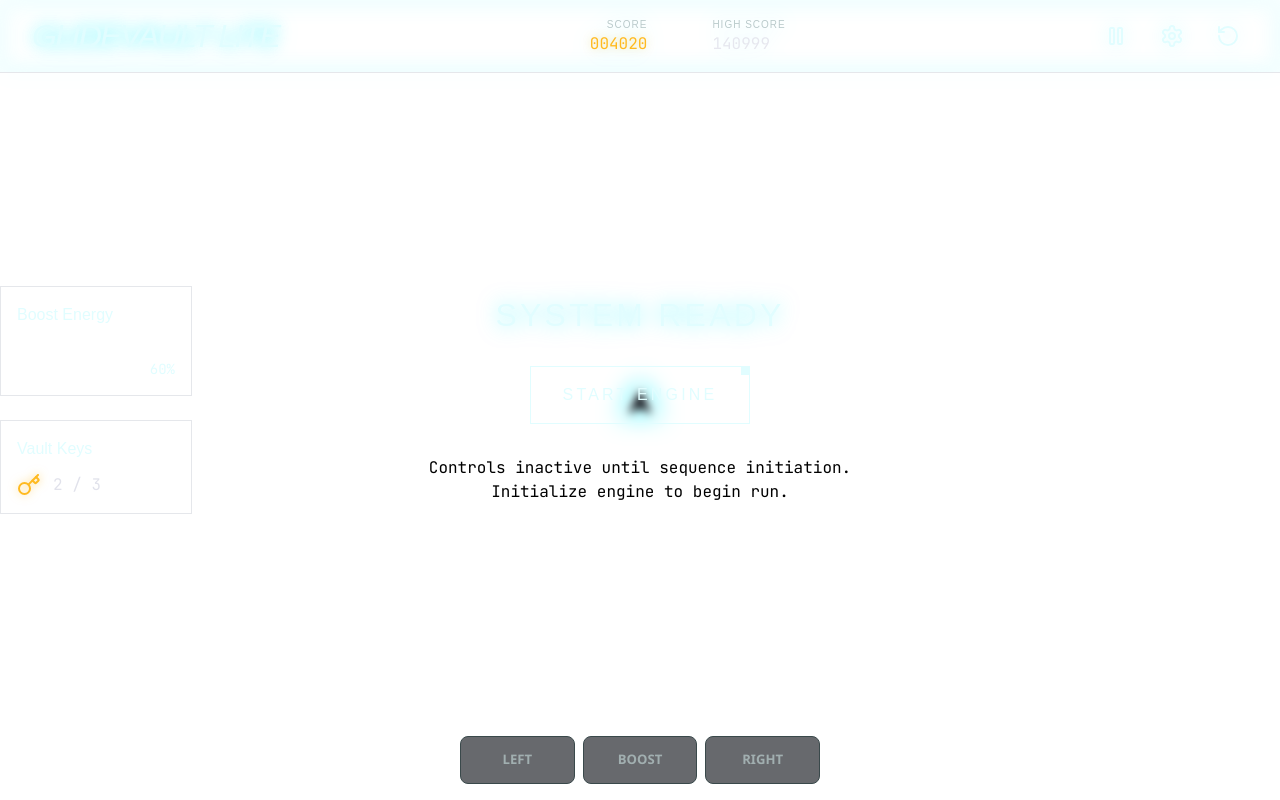
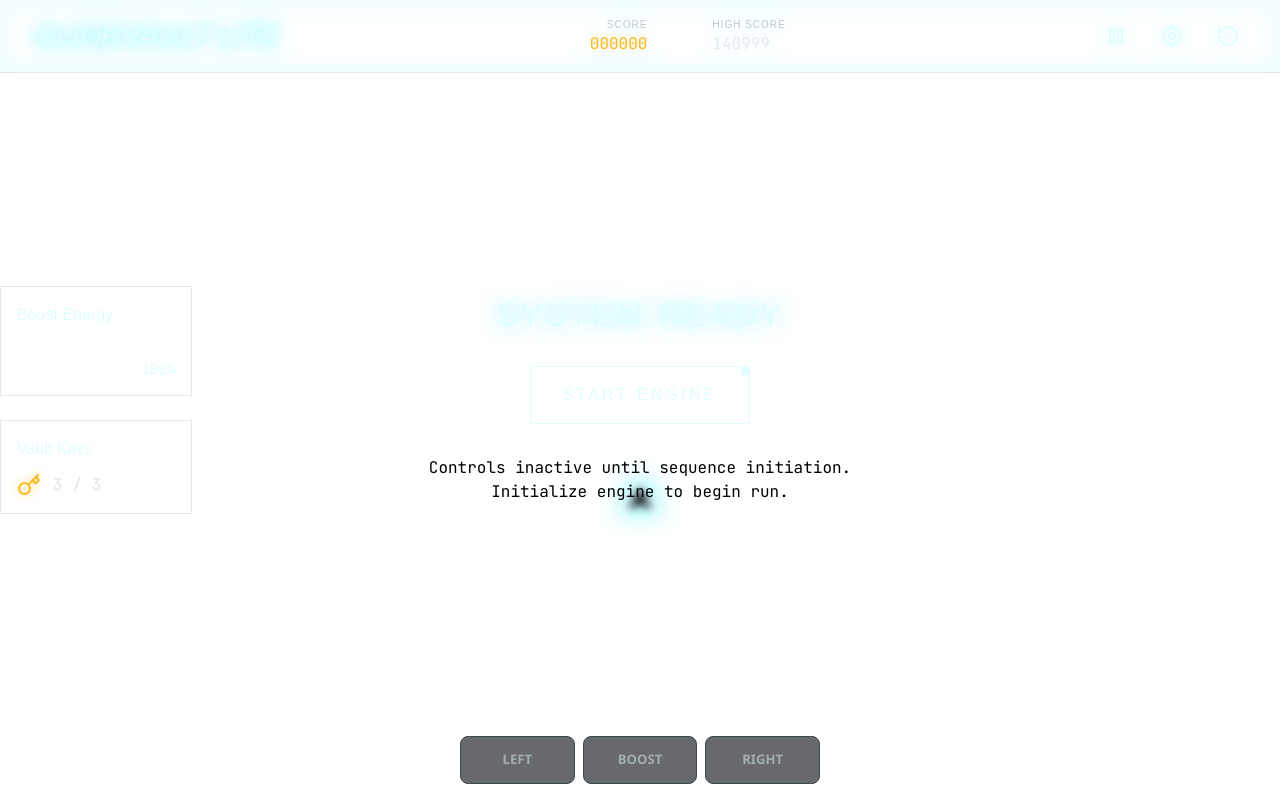
Before and after one commit to hikmetgulsesli/glidevault-lite-7eec20ca, a React (Vite) app: page / in a window 1280 px wide. Built offline with nearby package versions, Linux system fonts and the light colour scheme.

Commit message:
feat: US-002 - GlideVault Lite - Gameplay - GlideVault Lite screen

```diff
--- a/src/App.tsx
+++ b/src/App.tsx
@@ -10,6 +10,9 @@ import {
   type GlideVaultAppActions,
   type GlideVaultAppState,
 } from './features/glidevault-lite/glidevault-lite.store';
+import { PAUSE_GAME_ACTION_ID } from './features/surf-gameplay/act_pause_game';
+import { RESTART_GAME_ACTION_ID } from './features/surf-gameplay/act_restart_game';
+import { START_GAME_ACTION_ID } from './features/surf-gameplay/act_start_game';
 
 declare global {
   var app:
@@ -64,10 +67,10 @@ export default function App() {
 
   const gameplayActions = useMemo<Partial<Record<GameplayGlidevaultLiteActionId, () => void>>>(
     () => ({
-      'start-engine-1': actions.startEngine,
-      'pause-2': actions.togglePause,
+      [START_GAME_ACTION_ID]: actions.startEngine,
+      [PAUSE_GAME_ACTION_ID]: actions.togglePause,
       'settings-3': () => actions.setVisibleScreen('settings'),
-      'restart-alt-4': actions.restart,
+      [RESTART_GAME_ACTION_ID]: actions.restart,
     }),
     [actions],
   );
--- /dev/null
+++ b/src/features/surf-gameplay/act_pause_game.ts
@@ -0,0 +1,7 @@
+import type { GameplayGlidevaultLiteActionId } from '../../screens';
+
+export const PAUSE_GAME_ACTION_ID = 'pause-2' satisfies GameplayGlidevaultLiteActionId;
+
+export function actPauseGame(actions?: Partial<Record<GameplayGlidevaultLiteActionId, () => void>>) {
+  actions?.[PAUSE_GAME_ACTION_ID]?.();
+}
--- /dev/null
+++ b/src/features/surf-gameplay/act_restart_game.ts
@@ -0,0 +1,7 @@
+import type { GameplayGlidevaultLiteActionId } from '../../screens';
+
+export const RESTART_GAME_ACTION_ID = 'restart-alt-4' satisfies GameplayGlidevaultLiteActionId;
+
+export function actRestartGame(actions?: Partial<Record<GameplayGlidevaultLiteActionId, () => void>>) {
+  actions?.[RESTART_GAME_ACTION_ID]?.();
+}
--- /dev/null
+++ b/src/features/surf-gameplay/act_start_game.ts
@@ -0,0 +1,7 @@
+import type { GameplayGlidevaultLiteActionId } from '../../screens';
+
+export const START_GAME_ACTION_ID = 'start-engine-1' satisfies GameplayGlidevaultLiteActionId;
+
+export function actStartGame(actions?: Partial<Record<GameplayGlidevaultLiteActionId, () => void>>) {
+  actions?.[START_GAME_ACTION_ID]?.();
+}
--- a/src/screens/GameplayGlidevaultLite.tsx
+++ b/src/screens/GameplayGlidevaultLite.tsx
@@ -14,12 +14,25 @@ export type GameplayGlidevaultLiteActionId = "start-engine-1" | "pause-2" | "set
 
 export interface GameplayGlidevaultLiteProps {
   actions?: Partial<Record<GameplayGlidevaultLiteActionId, () => void>>;
-  runtime?: { player?: { lane?: number; position?: number }; obstacles?: Array<{ lane?: number; position?: number }>; shards?: Array<{ lane?: number; position?: number }>; score?: number; energy?: number; lives?: number; paused?: boolean };
+  runtime?: { player?: { lane?: number; position?: number }; obstacles?: Array<{ lane?: number; position?: number }>; shards?: Array<{ lane?: number; position?: number }>; score?: number; energy?: number; lives?: number; paused?: boolean; running?: boolean; difficulty?: string };
 
 }
 
 export function GameplayGlidevaultLite({ actions, runtime }: GameplayGlidevaultLiteProps) {
-  void runtime;
+  const score = runtime?.score ?? 0;
+  const highScore = Math.max(140999, score);
+  const energy = Math.max(0, Math.min(100, runtime?.energy ?? 100));
+  const lives = Math.max(0, runtime?.lives ?? 3);
+  const playerLane = Math.max(0, Math.min(2, runtime?.player?.lane ?? 1));
+  const playerPosition = Math.max(0, Math.min(100, runtime?.player?.position ?? 18));
+  const isRunning = runtime?.running === true && runtime?.paused !== true;
+  const engineStateLabel = runtime?.running ? (runtime.paused ? "Paused" : "Run Active") : "System Ready";
+  const startCopy = runtime?.running ? "Resume Run" : "Start Engine";
+  const energyCellOpacity = (index: number) => ({ opacity: energy >= (index + 1) * 20 ? 1 : 0.25 });
+  const lanePercent = 35 + playerLane * 15;
+  const playerOffsetX = (playerLane - 1) * 7.5;
+  const playerOffsetY = Math.max(-12, Math.min(12, 30 - playerPosition));
+
   return (
     <>
       {/* Playfield Background */}
@@ -27,8 +40,22 @@ export function GameplayGlidevaultLite({ actions, runtime }: GameplayGlidevaultL
       <div className="absolute inset-0 scanlines z-50 pointer-events-none opacity-30"></div>
       {/* Gameplay Canvas (The World) */}
       <main className="absolute inset-0 z-10 flex items-center justify-center">
+      {runtime?.obstacles?.map((obstacle, index) => (
+      <div
+      key={`obstacle-${index}`}
+      className="absolute hazard-marker z-10"
+      style={{ left: `${35 + Math.max(0, Math.min(2, obstacle.lane ?? 1)) * 15}%`, bottom: `${Math.max(8, Math.min(82, obstacle.position ?? 40))}%` }}
+      ></div>
+      ))}
+      {runtime?.shards?.map((shard, index) => (
+      <div
+      key={`shard-${index}`}
+      className="absolute w-3 h-3 rotate-45 bg-tertiary-fixed-dim drop-shadow-[0_0_8px_rgba(255,186,32,0.7)] z-10"
+      style={{ left: `${35 + Math.max(0, Math.min(2, shard.lane ?? 1)) * 15}%`, bottom: `${Math.max(8, Math.min(82, shard.position ?? 40))}%` }}
+      ></div>
+      ))}
       {/* Player Character (Glider) */}
-      <div className="relative w-12 h-12 flex items-center justify-center transform hover:scale-110 transition-transform duration-300 z-20">
+      <div className="relative w-12 h-12 flex items-center justify-center transform hover:scale-110 transition-transform duration-300 z-20" style={{ left: `${lanePercent - 50}%`, top: `${playerOffsetY}%`, translate: `${playerOffsetX}rem 0` }}>
       <svg className="w-full h-full text-primary drop-shadow-[0_0_12px_rgba(0,242,255,0.8)]" fill="none" viewBox="0 0 24 24" xmlns="http://www.w3.org/2000/svg">
       <path d="M12 2L2 22L12 17L22 22L12 2Z" fill="currentColor"></path>
       <path d="M12 7L6 19L12 16L18 19L12 7Z" fill="#10131a"></path>
@@ -37,10 +64,10 @@ export function GameplayGlidevaultLite({ actions, runtime }: GameplayGlidevaultL
       <div className="absolute -bottom-4 w-4 h-6 bg-gradient-to-b from-primary to-transparent rounded-full opacity-50 blur-sm"></div>
       </div>
       {/* Start Game Overlay */}
-      <div className="absolute inset-0 bg-surface-container-lowest/80 backdrop-blur-sm flex flex-col items-center justify-center z-30 transition-opacity duration-500" id="start-overlay">
-      <h2 className="font-headline-lg text-headline-lg text-primary tracking-widest uppercase mb-8 drop-shadow-[0_0_10px_rgba(0,242,255,0.5)]">System Ready</h2>
+      <div className="absolute inset-0 bg-surface-container-lowest/80 backdrop-blur-sm flex flex-col items-center justify-center z-30 transition-opacity duration-500" id="start-overlay" style={{ opacity: isRunning ? 0 : 1, pointerEvents: isRunning ? "none" : "auto" }}>
+      <h2 className="font-headline-lg text-headline-lg text-primary tracking-widest uppercase mb-8 drop-shadow-[0_0_10px_rgba(0,242,255,0.5)]">{engineStateLabel}</h2>
       <button className="group relative px-8 py-4 border border-primary text-primary font-label-caps text-label-caps uppercase tracking-[0.2em] transition-colors duration-300 hover:bg-primary hover:text-surface-container-lowest hover:drop-shadow-[0_0_15px_rgba(0,242,255,0.8)] overflow-hidden" type="button" data-action-id="start-engine-1" onClick={actions?.["start-engine-1"]}>
-      <span className="relative z-10">Start Engine</span>
+      <span className="relative z-10">{startCopy}</span>
       {/* Data bit corner decoration */}
       <div className="absolute top-0 right-0 w-2 h-2 bg-primary transform group-hover:bg-surface-container-lowest transition-colors"></div>
       </button>
@@ -64,12 +91,12 @@ export function GameplayGlidevaultLite({ actions, runtime }: GameplayGlidevaultL
       <div className="flex gap-8">
       <div className="flex flex-col items-end">
       <span className="font-label-caps text-label-caps text-on-surface-variant uppercase tracking-widest text-[10px]">Score</span>
-      <span className="font-hud-data text-hud-data text-tertiary-fixed-dim glitch-hover drop-shadow-[0_0_5px_rgba(255,186,32,0.4)]">004020</span>
+      <span className="font-hud-data text-hud-data text-tertiary-fixed-dim glitch-hover drop-shadow-[0_0_5px_rgba(255,186,32,0.4)]">{score.toString().padStart(6, "0")}</span>
       </div>
       <div className="w-px h-8 bg-primary/30"></div>
       <div className="flex flex-col items-start">
       <span className="font-label-caps text-label-caps text-on-surface-variant uppercase tracking-widest text-[10px]">High Score</span>
-      <span className="font-hud-data text-hud-data text-on-surface opacity-80">140999</span>
+      <span className="font-hud-data text-hud-data text-on-surface opacity-80">{highScore.toString().padStart(6, "0")}</span>
       </div>
       </div>
       </div>
@@ -98,13 +125,13 @@ export function GameplayGlidevaultLite({ actions, runtime }: GameplayGlidevaultL
       <div className="absolute top-0 right-0 w-2 h-2 bg-primary/50"></div>
       <h3 className="font-label-caps text-label-caps text-primary mb-3">Boost Energy</h3>
       <div className="flex gap-1 h-3 w-full">
-      <div className="flex-1 bg-primary/80 box-shadow-[0_0_5px_rgba(0,242,255,0.5)]"></div>
-      <div className="flex-1 bg-primary/80 box-shadow-[0_0_5px_rgba(0,242,255,0.5)]"></div>
-      <div className="flex-1 bg-primary/80 box-shadow-[0_0_5px_rgba(0,242,255,0.5)]"></div>
-      <div className="flex-1 bg-primary/20"></div>
-      <div className="flex-1 bg-primary/20"></div>
+      <div className="flex-1 bg-primary/80 box-shadow-[0_0_5px_rgba(0,242,255,0.5)]" style={energyCellOpacity(0)}></div>
+      <div className="flex-1 bg-primary/80 box-shadow-[0_0_5px_rgba(0,242,255,0.5)]" style={energyCellOpacity(1)}></div>
+      <div className="flex-1 bg-primary/80 box-shadow-[0_0_5px_rgba(0,242,255,0.5)]" style={energyCellOpacity(2)}></div>
+      <div className="flex-1 bg-primary/20" style={energyCellOpacity(3)}></div>
+      <div className="flex-1 bg-primary/20" style={energyCellOpacity(4)}></div>
       </div>
-      <div className="mt-2 text-right font-hud-data text-hud-data text-primary text-sm">60%</div>
+      <div className="mt-2 text-right font-hud-data text-hud-data text-primary text-sm">{energy}%</div>
       </div>
       {/* Inventory: Vault Keys */}
       <div className="bg-primary/10 backdrop-blur-[12px] border border-primary/30 p-4 relative group">
@@ -112,7 +139,7 @@ export function GameplayGlidevaultLite({ actions, runtime }: GameplayGlidevaultL
       <h3 className="font-label-caps text-label-caps text-primary mb-3">Vault Keys</h3>
       <div className="flex items-center gap-3">
       <Key  style={{fontVariationSettings: "'FILL' 1"}} className="text-tertiary-fixed-dim drop-shadow-[0_0_5px_rgba(255,186,32,0.6)]" aria-hidden={true} focusable="false" />
-      <span className="font-hud-data text-hud-data text-on-surface">2 / 3</span>
+      <span className="font-hud-data text-hud-data text-on-surface">{lives} / 3</span>
       </div>
       </div>
       </aside>
@@ -120,16 +147,16 @@ export function GameplayGlidevaultLite({ actions, runtime }: GameplayGlidevaultL
       <div className="fixed bottom-0 left-0 w-full z-40 md:hidden bg-surface-container/50 backdrop-blur-md border-t border-primary/20 px-margin-mobile py-4 flex justify-between items-end">
       <div className="flex flex-col">
       <span className="font-label-caps text-label-caps text-on-surface-variant uppercase tracking-widest text-[10px] mb-1">Score</span>
-      <span className="font-hud-data text-hud-data text-tertiary-fixed-dim text-lg">004020</span>
+      <span className="font-hud-data text-hud-data text-tertiary-fixed-dim text-lg">{score.toString().padStart(6, "0")}</span>
       </div>
       <div className="flex flex-col items-end w-1/2">
       <span className="font-label-caps text-label-caps text-primary uppercase tracking-widest text-[10px] mb-2">Boost</span>
       <div className="flex gap-1 h-2 w-full">
-      <div className="flex-1 bg-primary/80"></div>
-      <div className="flex-1 bg-primary/80"></div>
-      <div className="flex-1 bg-primary/80"></div>
-      <div className="flex-1 bg-primary/20"></div>
-      <div className="flex-1 bg-primary/20"></div>
+      <div className="flex-1 bg-primary/80" style={energyCellOpacity(0)}></div>
+      <div className="flex-1 bg-primary/80" style={energyCellOpacity(1)}></div>
+      <div className="flex-1 bg-primary/80" style={energyCellOpacity(2)}></div>
+      <div className="flex-1 bg-primary/20" style={energyCellOpacity(3)}></div>
+      <div className="flex-1 bg-primary/20" style={energyCellOpacity(4)}></div>
       </div>
       </div>
       </div>
```
